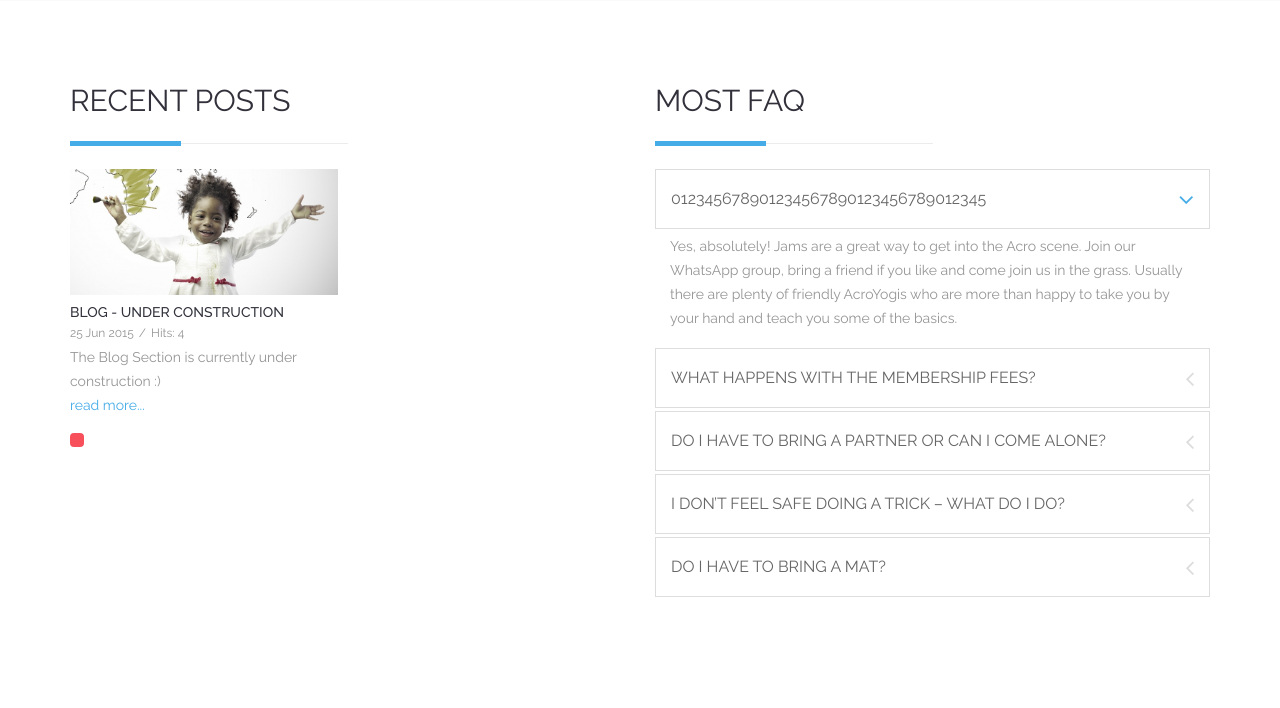
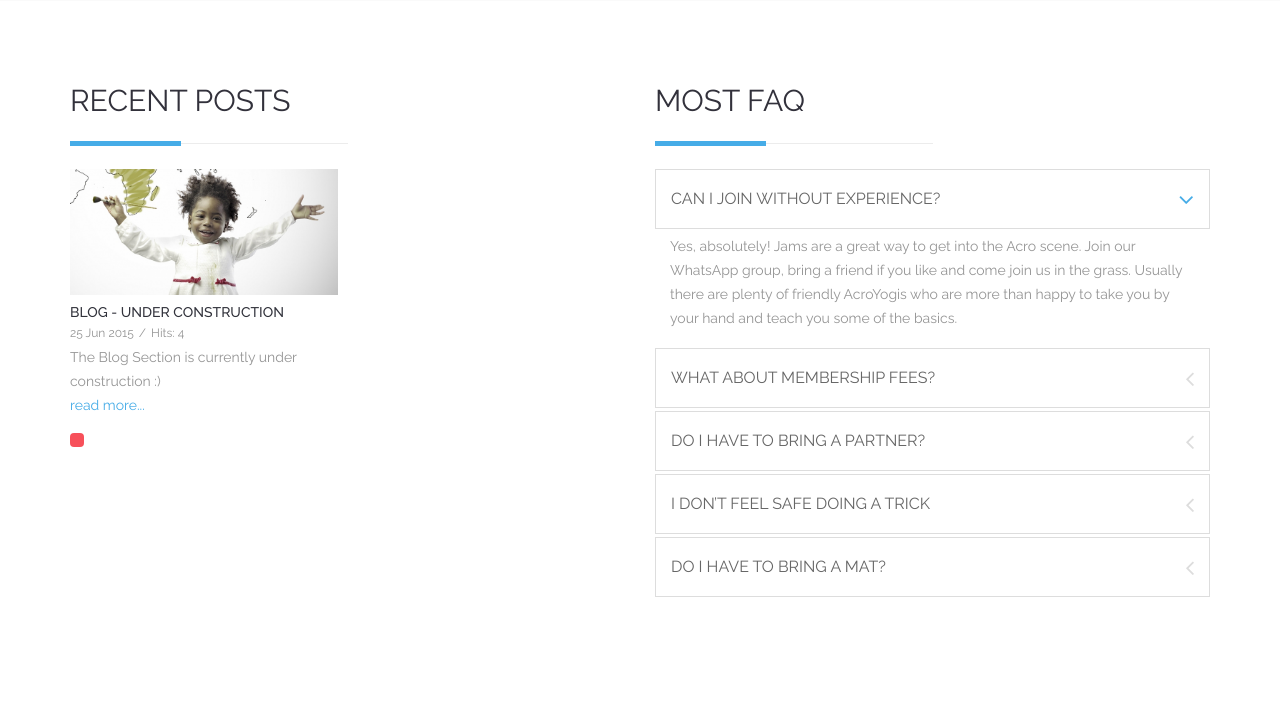
Before and after one commit to adux/acrozuri, a Django app: page / in a window 1280 px wide. Shown: the part 4222-4930 px from the top of the page. Run offline with Django 3.2, Linux system fonts and the light colour scheme; some libraries are stand-ins or nearby versions.

Commit message:
Hardcoded FAQ

```diff
--- a/acrozuri/templates/pages/utility.html
+++ b/acrozuri/templates/pages/utility.html
@@ -23,25 +23,25 @@
                         <div id="st-accordion" class="st-accordion">
                             <ul>
                                 <li>
-                                    <a href="#">012345678901234567890123456789012345<span class="st-arrow"></span></a>
+                                    <a href="#">Can I join without Experience?<span class="st-arrow"></span></a>
                                     <div class="st-content">
                                         <p>Yes, absolutely! Jams are a great way to get into the Acro scene. Join our WhatsApp group, bring a friend if you like and come join us in the grass. Usually there are plenty of friendly AcroYogis who are more than happy to take you by your hand and teach you some of the basics.</p>
                                     </div>
                                 </li>
                                 <li>
-                                    <a href="#">What happens with the membership fees?<span class="st-arrow"></span></a>
+                                    <a href="#">What about membership fees?<span class="st-arrow"></span></a>
                                     <div class="st-content">
                                         <p>With the membership fees we pay the rent for our training space, we invite teachers to hold workshops, and we support acro-related events and projects.</p>
                                     </div>
                                 </li>
                                 <li>
-                                    <a href="#">Do I have to bring a partner or can I come alone?<span class="st-arrow"></span></a>
+                                    <a href="#">Do I have to bring a partner?<span class="st-arrow"></span></a>
                                     <div class="st-content">
                                         <p>That’s up to you. While it is great to have someone to train with and work on tricks, it is not a requirement. Ask around if someone would like to try a few things with you or if you can join a group.</p>
                                     </div>
                                 </li>
                                 <li>
-                                    <a href="#">I don’t feel safe doing a trick – what do I do?<span class="st-arrow"></span></a>
+                                    <a href="#">I don’t feel safe doing a trick<span class="st-arrow"></span></a>
                                     <div class="st-content">
                                         <p>Either say no or ask for a spotter. A spotter is a third (or a fourth) person who will make sure that you can practice your trick safely. In the best case, the spotter is someone who already has experience with AcroYoga and knows the move well. If someone asks you to spot a trick you have no experience with, or you feel uncomfortable doing so, please let your fellow AcroYogis know and ask someone else to take over for you. We want to play safe and keep having fun!</p>
                                     </div>
```
